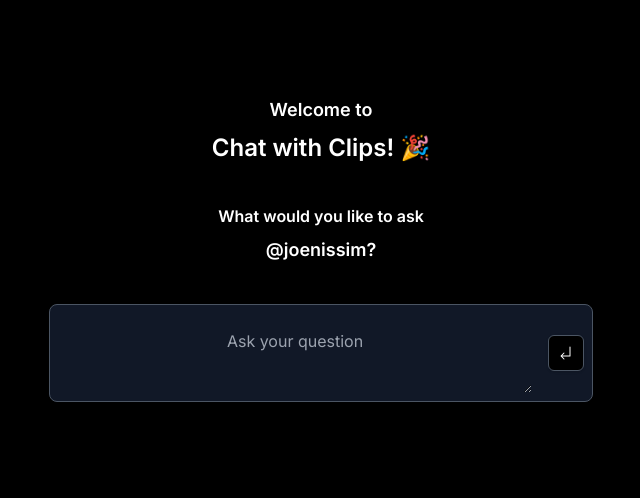
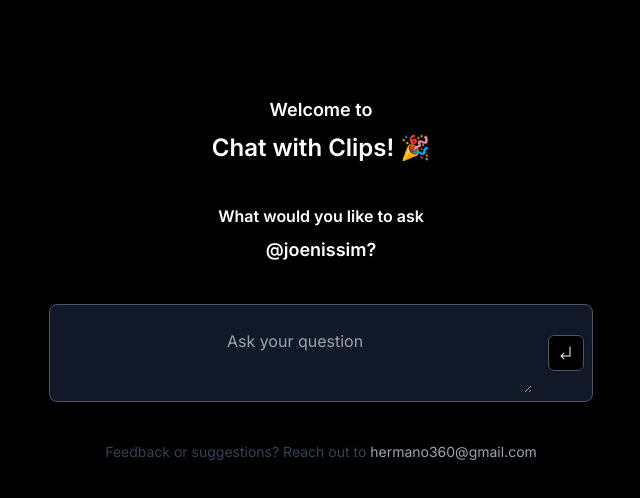
Before and after one commit to hermano360/chat-with-youtube-app, a Next.js app: page /joenissim in a window 1280 px wide. Shown: the top 498 px of the page, without its empty margins (319-959 px from the left). Built offline with nearby package versions, Linux system fonts and the light colour scheme.

Commit message:
Add Footer Text

```diff
--- /dev/null
+++ b/src/components/FooterText.tsx
@@ -0,0 +1,12 @@
+export const FooterText = () => {
+  return (
+    <div className="text-sm text-gray-700 sticky bottom-10 text-center bg-opacity-5 bg-gray-900">
+      <div>
+        Feedback or suggestions? Reach out to{" "}
+        <a href="mailto:hermano360@gmail.com" className="text-gray-400">
+          hermano360@gmail.com
+        </a>
+      </div>
+    </div>
+  );
+};
--- a/src/components/PartnerPage.tsx
+++ b/src/components/PartnerPage.tsx
@@ -8,6 +8,7 @@ import { VideoClips } from "@/components/VideoClips";
 import { WelcomeMessage } from "@/components/WelcomeMessage";
 import { YoutubeEmbed } from "@/components/YoutubeEmbed";
 import { useVideoHandling } from "@/hooks";
+import { FooterText } from "./FooterText";
 
 export function PartnerPage({ username }: { username: string }) {
   const {
@@ -24,6 +25,7 @@ export function PartnerPage({ username }: { username: string }) {
   } = useVideoHandling();
 
   return (
+    <>
       <PageWrapper>
         <WelcomeMessage username={username} />
 
@@ -49,6 +51,8 @@ export function PartnerPage({ username }: { username: string }) {
           setEmbedId={setEmbedId}
           setVideoTitle={setVideoTitle}
         />
+        <FooterText />
       </PageWrapper>
+    </>
   );
 }
```
Lines whose indentation alone changed are shown as unchanged.
